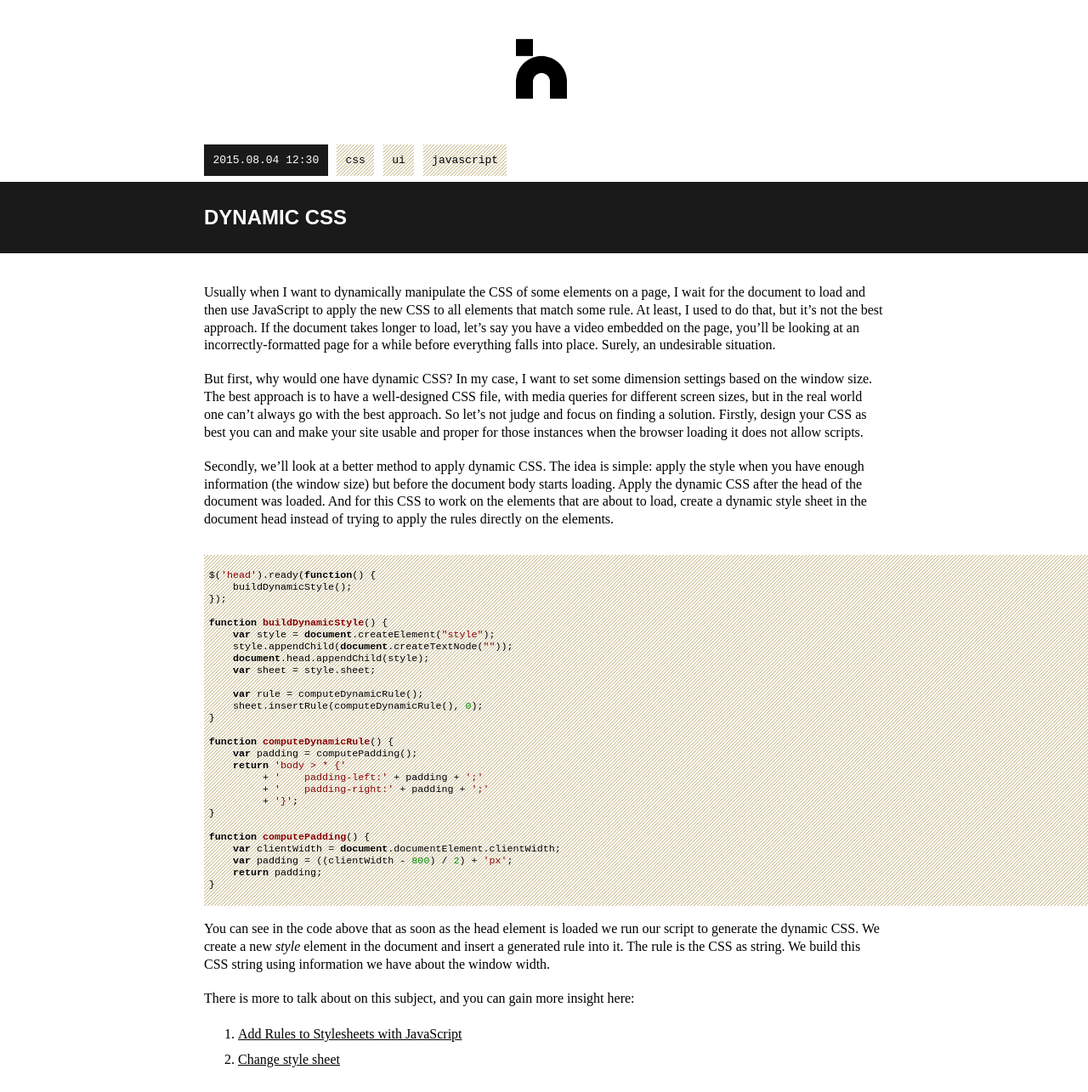
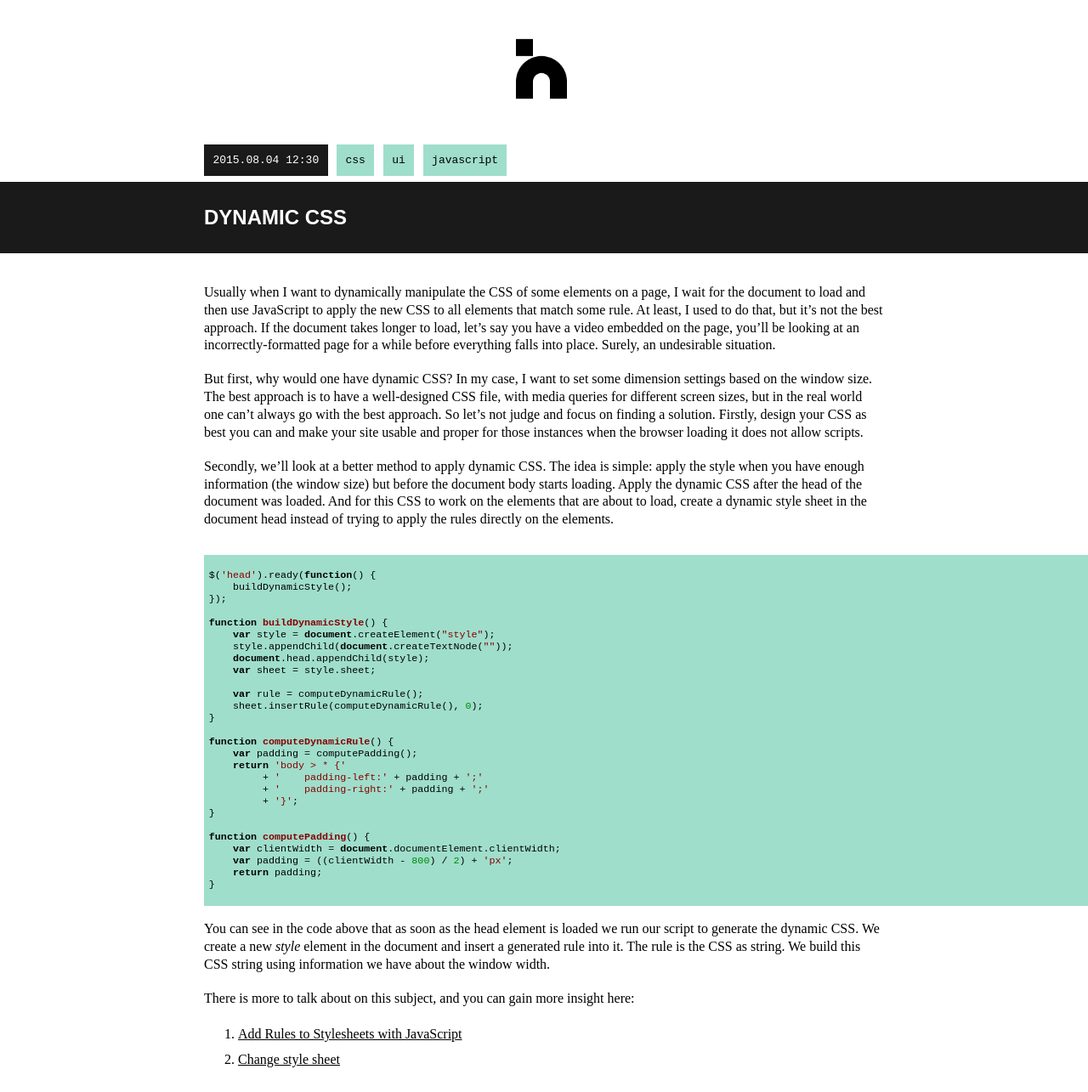
Before and after one commit to chronicweirdo/blog, a Jekyll site: the page built from _posts/2015.08/2015-08-04-dynamic-css.md, in a window 1280 px wide. Shown: the whole page at 85% size. Built offline with Jekyll 4.4.1, drawn with Linux system fonts in a browser that asks for light colours.

Commit message:
green accent

```diff
--- a/css/post.css
+++ b/css/post.css
@@ -157,10 +157,11 @@ span.date {
     background-color: #1a1a1a;
 }
 pre, span.tag {
-    background: url("stripe_ecru.png") repeat fixed 0 0;
-    /*background: #FDD5B1;*/
+    /*background: url("stripe_ecru.png") repeat fixed 0 0;*/
+    /*background: #Fee6a1;*/
     /*background: #aaeeee;*/
     /*background: #bbeeee;*/
+    background: #9FDECB;
 }
 p.image {
     background: url("pattern3.png") repeat fixed 0 0;
```
